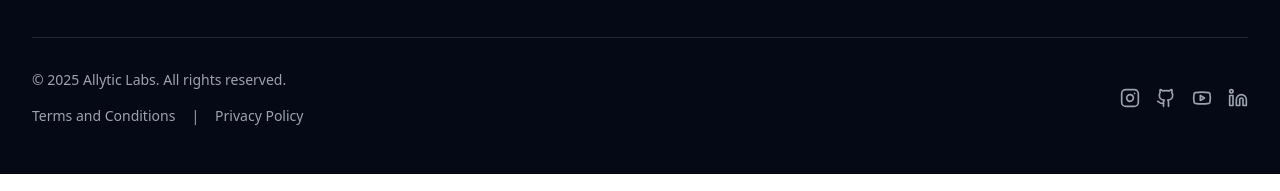
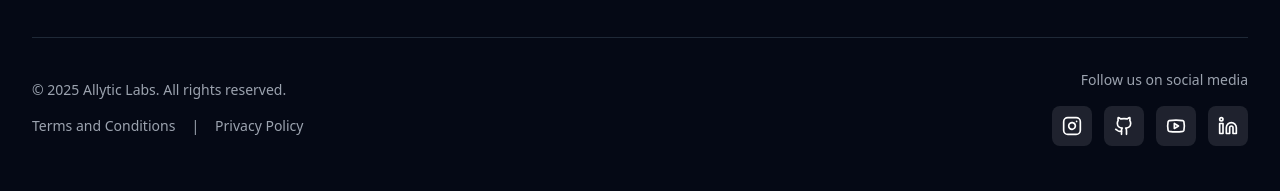
Before and after one commit to Odhiambo-20/Ailytic-labs-frontend, a React (Vite) app: page /drones in a window 1280 px wide. Shown: the part 2988-3179 px from the top of the page. Built offline with nearby package versions, Linux system fonts and the light colour scheme.

Commit message:
Made updates to the social media sites

```diff
--- a/src/pages/drones.jsx
+++ b/src/pages/drones.jsx
@@ -336,19 +336,46 @@ const Drones = () => {
                 </div>
               </div>
 
-              <div className="flex space-x-4">
-                <a href="#" className="text-gray-400 hover:text-white transition-colors">
-                  <Instagram className="w-5 h-5" />
-                </a>
-                <a href="#" className="text-gray-400 hover:text-white transition-colors">
-                  <Github className="w-5 h-5" />
-                </a>
-                <a href="#" className="text-gray-400 hover:text-white transition-colors">
-                  <Youtube className="w-5 h-5" />
-                </a>
-                <a href="#" className="text-gray-400 hover:text-white transition-colors">
-                  <Linkedin className="w-5 h-5" />
-                </a>
+              <div>
+                <p className="text-sm text-gray-400 mb-4 text-center md:text-right">Follow us on social media</p>
+                <div className="flex gap-3">
+                  <a
+                    href="https://www.instagram.com/ailyticslabs"
+                    target="_blank"
+                    rel="noopener noreferrer"
+                    className="w-10 h-10 bg-white/10 hover:bg-white/20 rounded-lg flex items-center justify-center transition-all"
+                    aria-label="Follow us on Instagram"
+                  >
+                    <Instagram className="h-5 w-5 text-white" />
+                  </a>
+                  <a
+                    href="https://github.com/ailyticslabs"
+                    target="_blank"
+                    rel="noopener noreferrer"
+                    className="w-10 h-10 bg-white/10 hover:bg-white/20 rounded-lg flex items-center justify-center transition-all"
+                    aria-label="Follow us on GitHub"
+                  >
+                    <Github className="h-5 w-5 text-white" />
+                  </a>
+                  <a
+                    href="https://www.youtube.com/@ailyticslabs"
+                    target="_blank"
+                    rel="noopener noreferrer"
+                    className="w-10 h-10 bg-white/10 hover:bg-white/20 rounded-lg flex items-center justify-center transition-all"
+                    aria-label="Subscribe on YouTube"
+                  >
+                    <Youtube className="h-5 w-5 text-white" />
+                  </a>
+                  <a
+                    href="https://www.linkedin.com/company/ailyticslabs"
+                    target="_blank"
+                    rel="noopener noreferrer"
+                    className="w-10 h-10 bg-white/10 hover:bg-white/20 rounded-lg flex items-center justify-center transition-all"
+                    aria-label="Connect on LinkedIn"
+                  >
+                    <Linkedin className="h-5 w-5 text-white" />
+                  </a>
+                </div>
               </div>
             </div>
           </div>
```
